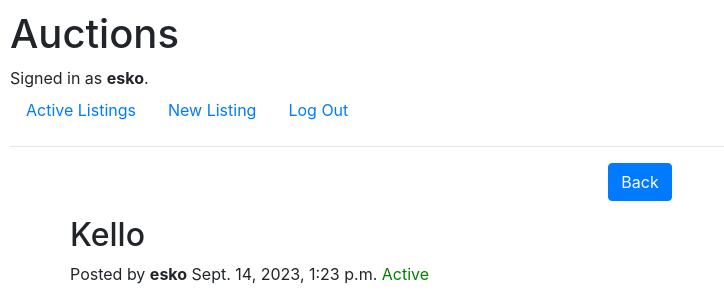
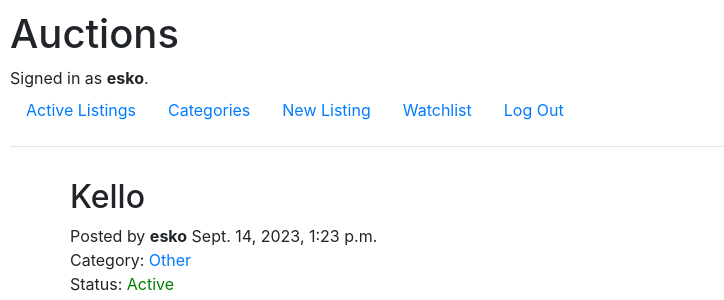
Before and after one commit to house3119/CS50W_P2, a Django app: page /1 in a window 1280 px wide. Shown: the top 300 px of the page, without its empty margins (0-724 px from the left). Run offline with Django 3.2, Linux system fonts and the light colour scheme; a user stored in the database is signed in; data comes from the database, SQL or seed files in the repository; both versions use the stored data as it was after the commit; some libraries are stand-ins or nearby versions.

Commit message:
more progress

```diff
--- a/auctions/static/auctions/styles.css
+++ b/auctions/static/auctions/styles.css
@@ -24,6 +24,11 @@ body {
     padding-bottom: 15px;
 }
 
+.listing-content-row-4 {
+    margin-top: 15px;
+    padding-bottom: 25px;
+}
+
 .green-text {
     color: green;
 }
--- a/auctions/templates/auctions/layout.html
+++ b/auctions/templates/auctions/layout.html
@@ -20,9 +20,15 @@
             <li class="nav-item">
                 <a class="nav-link" href="{% url 'index' %}">Active Listings</a>
             </li>
+            <li class="nav-item">
+                <a class="nav-link" href="{% url 'category_page' %}">Categories</a>
+            </li>
             {% if user.is_authenticated %}
                 <li class="nav-item">
                     <a class="nav-link" href="{% url 'new_listing' %}">New Listing</a>
+                </li>
+                <li class="nav-item">
+                    <a class="nav-link" href="{% url 'watchlist' %}">Watchlist</a>
                 </li>
                 <li class="nav-item">
                     <a class="nav-link" href="{% url 'logout' %}">Log Out</a>
--- a/auctions/templates/auctions/listing.html
+++ b/auctions/templates/auctions/listing.html
@@ -1,25 +1,37 @@
 {% extends 'auctions/layout.html' %}
 
 {% block body %}
-<div class="text-center">
-    <form action="{% url 'index' %}">
-        <button type="submit" class="btn btn-primary">Back</button>
-    </form>
-</div>
 
-<div class="container listing-message-container text-center">
-    {% if message %}
-        <b>{{ message }}</b>
+{% if user.is_authenticated and listing.active == False and listing.winning_user == user %}
+    <h5 class="text-center green-text">You won this item</h5>
+{% endif %}
+
+<div class="container listing-header-container">
+    <div class="row">
+        <div class="col-lg">
+            <h2>{{ listing.title }}</h2>
+            {% if listing.active == True %}
+            <p>
+                Posted by <b>{{ listing.poster }}</b> {{ listing.created }}
+                <br>
+                <text>Category: <a href="{% url 'category' listing.get_category_display %}">{{ listing.get_category_display }}</a></text>
+                <br>
+                <text>Status: </text><text class="green-text">Active</text>
+            </p>
+            {% else %}
+            <p>
+                Posted by <b>{{ listing.poster }}</b> {{ listing.created }}
+                <br>
+                <text>Category: <a href="{% url 'category' listing.get_category_display %}">{{ listing.get_category_display }}</a></text>
+                <br>
+                <text>Status: </text><text class="red-text">Closed</text>
+            </p>
             {% endif %}
         </div>
+        <div class="col-lg">
 
-<div class="container listing-header-container">
-    <h2>{{ listing.title }}</h2>
-    {% if listing.active == True %}
-    <p>Posted by <b>{{ listing.poster }}</b> {{ listing.created }} <text class="green-text">Active</text></p>
-    {% else %}
-    <p>Posted by <b>{{ listing.poster }}</b> {{ listing.created }} <text class="red-text">Closed</text></p>
-    {% endif %}
+        </div>
+    </div>
 </div>
 
 <div class="container">
--- a/auctions/urls.py
+++ b/auctions/urls.py
@@ -12,5 +12,10 @@ urlpatterns = [
     path("place_bid/<int:listing_id>", views.place_bid, name="place_bid"),
     path("comment/<int:listing_id>", views.add_comment, name="add_comment"),
     path("add_to_watchlist/<int:listing_id>", views.add_to_watchlist, name="add_to_watchlist"),
-    path("remove_from_watchlist/<int:listing_id>", views.remove_from_watchlist, name="remove_from_watchlist")
+    path("remove_from_watchlist/<int:listing_id>", views.remove_from_watchlist, name="remove_from_watchlist"),
+    path("close/<int:listing_id>", views.close, name="close"),
+    path("open/<int:listing_id>", views.open, name="open"),
+    path("watchlist", views.watchlist, name="watchlist"),
+    path("categories", views.category_page, name="category_page"),
+    path("categories/<str:category_name>", views.category, name="category")
 ]
--- a/auctions/views.py
+++ b/auctions/views.py
@@ -205,3 +205,62 @@
             return HttpResponseRedirect(reverse("listing_page", args=(listing.id,)))
         except:
             return HttpResponseRedirect(reverse("listing_page", args=(listing.id,)))
+    else:
+        return HttpResponseRedirect(reverse("listing_page", args=(listing.id,)))
+
+
+def close(request, listing_id):
+    if request.method == "POST":
+        try:
+            listing = Listing.objects.get(pk=listing_id)
+            listing.active = False
+            listing.save()
+            return HttpResponseRedirect(reverse("listing_page", args=(listing.id,)))
+        except:
+            return HttpResponseRedirect(reverse("listing_page", args=(listing.id,)))
+    else:
+        return HttpResponseRedirect(reverse("listing_page", args=(listing.id,)))
+
+
+def open(request, listing_id):
+    if request.method == "POST":
+        try:
+            listing = Listing.objects.get(pk=listing_id)
+            listing.active = True
+            listing.save()
+            return HttpResponseRedirect(reverse("listing_page", args=(listing.id,)))
+        except:
+            return HttpResponseRedirect(reverse("listing_page", args=(listing.id,)))
+    else:
+        return HttpResponseRedirect(reverse("listing_page", args=(listing.id,)))
+
+
+def watchlist(request):
+    if not request.user.is_authenticated:
+        return HttpResponseRedirect(reverse("index"))
+    else:
+        listings = Listing.objects.all()
+        return render(request, "auctions/watchlist.html", {
+            "listings": listings
+        })
+
+
+def category_page(request):
+    categories = Listing.category_choices
+    holder = []
+    for i in categories:
+        holder.append(i[1])
+    return render(request, "auctions/category_page.html", {
+        "categories": holder
+    })
+
+
+def category(request, category_name):
+    try:
+        listings = Listing.objects.filter(category=category_name[:2].upper(), active=True)
+        return render(request, "auctions/category.html", {
+            "category": category_name,
+            "listings": listings
+        })
+    except:
+        return HttpResponseRedirect(reverse("index"))
```
Also changed, not shown: other parts of auctions/templates/auctions/listing.html (+38 -4 lines), auctions/templates/auctions/category.html (added, +28 -0 lines), auctions/templates/auctions/category_page.html (added, +13 -0 lines), auctions/templates/auctions/watchlist.html (added, +17 -0 lines), db.sqlite3. Lines whose indentation alone changed are shown as unchanged.
